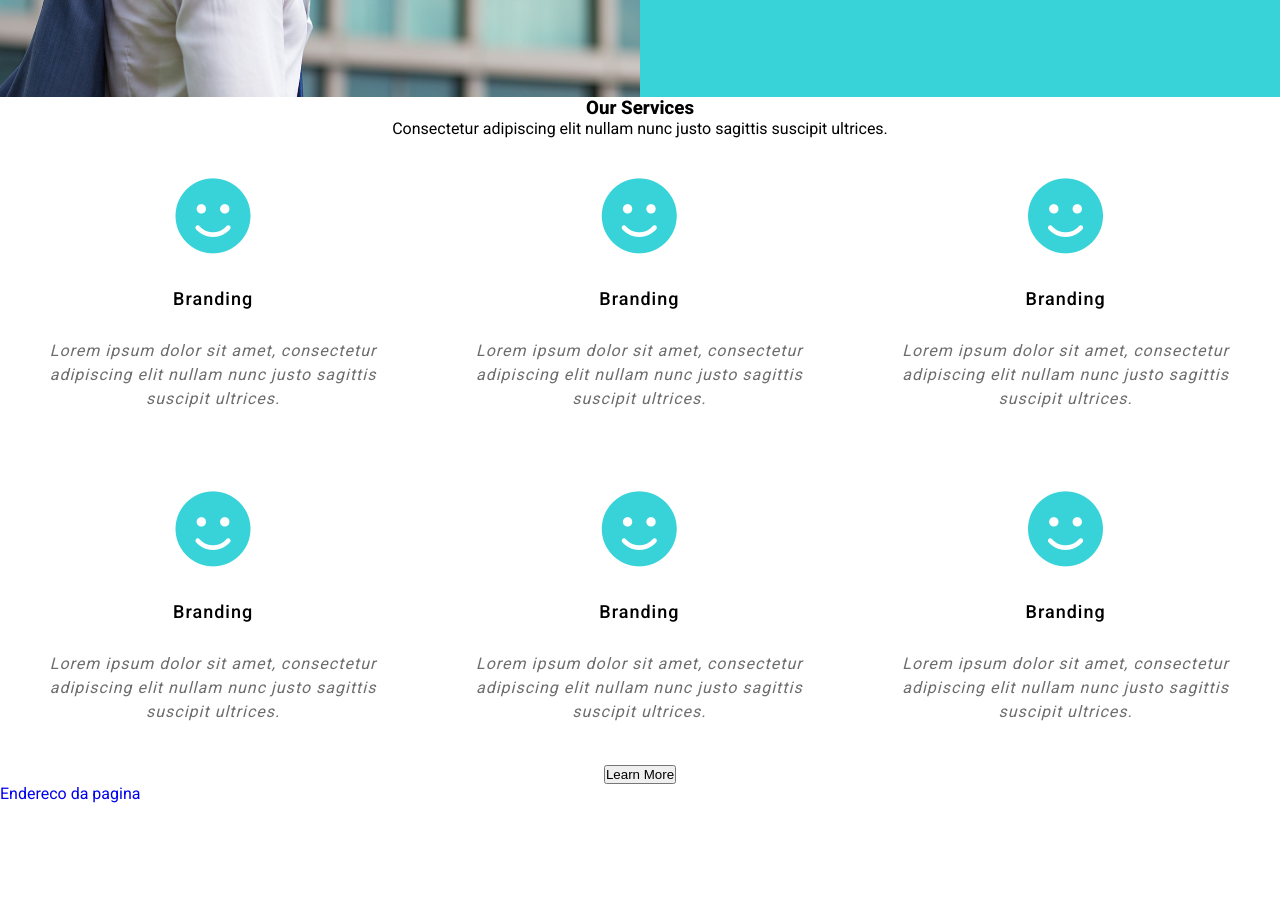
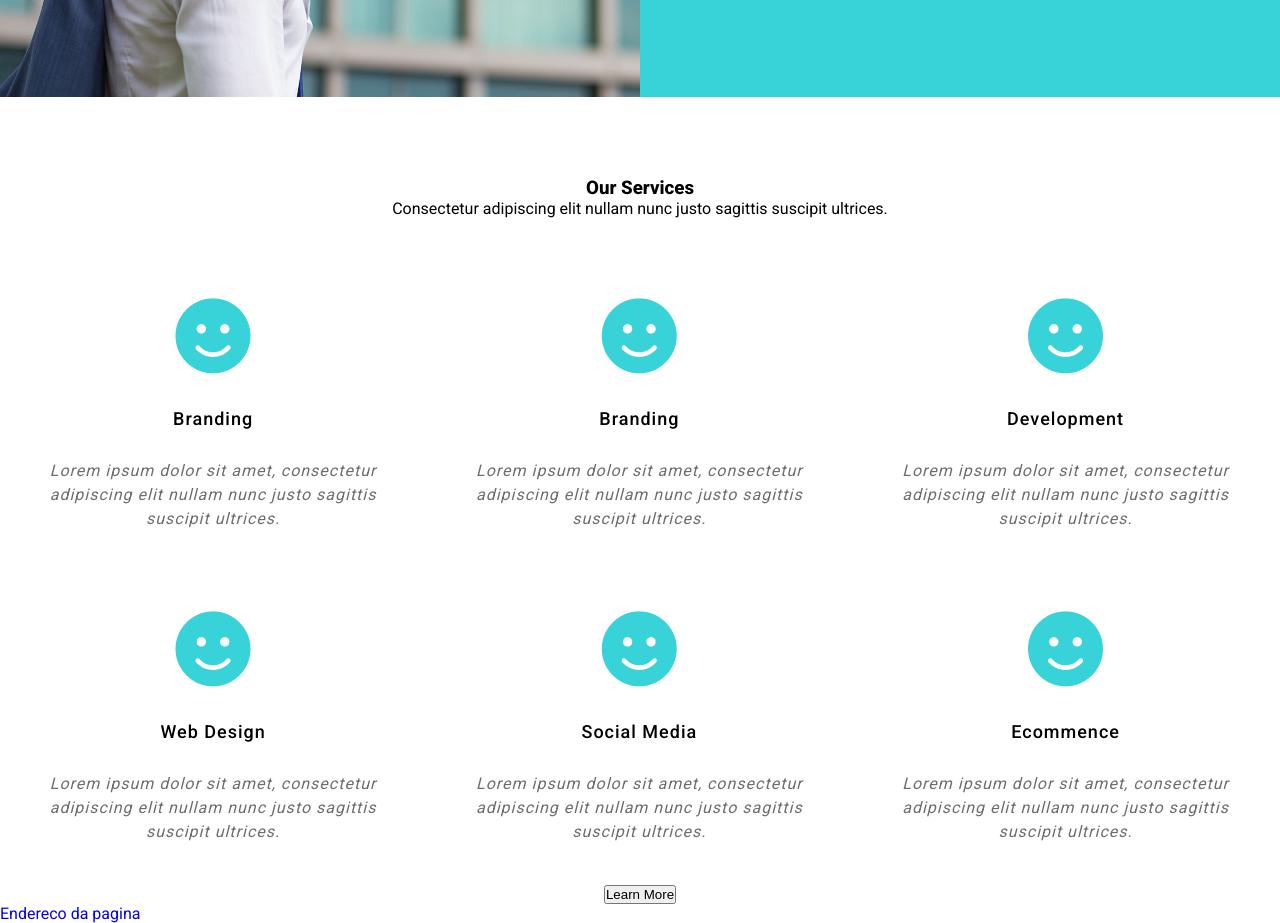
Before and after one commit to PauloHPMKT/desenvolvimento-web, a plain HTML site: page index.html in a window 1280 px wide. Shown: the part 2046-2969 px from the top of the page. Before the commit the page ends 2849 px from the top, so only its background shows below. Drawn offline with nearby package versions, Linux system fonts and the light colour scheme.

Commit message:
criando estilo de espacamento do header-categories

```diff
--- a/index.html
+++ b/index.html
@@ -69,11 +69,10 @@
         </p>
         <button>Our Work</button>
       </div>
-
     </section>
     <section class="business-information">
       <div class="size-container">
-        <img src="/img/3488.jpg" alt="imagem do executivo">
+        <img src="img/3488.jpg" alt="imagem do executivo">
       </div>
       <div class="size-container informations">
         <div>
@@ -90,7 +89,7 @@
       </div>
     </section>
     <section class="service-categories">
-      <header>
+      <header class="header-categories">
         <h3>Our Services</h3>
         <span>Consectetur adipiscing elit nullam nunc justo sagittis suscipit ultrices.</span>
       </header>
@@ -107,22 +106,22 @@
         </div>
         <div class="box">
           <i class="fa-solid fa-face-smile"></i>
-          <h5>Branding</h5>
+          <h5>Development</h5>
           <p>Lorem ipsum dolor sit amet, consectetur adipiscing elit nullam nunc justo sagittis suscipit ultrices.</p>
         </div>
         <div class="box">
           <i class="fa-solid fa-face-smile"></i>
-          <h5>Branding</h5>
+          <h5>Web Design</h5>
           <p>Lorem ipsum dolor sit amet, consectetur adipiscing elit nullam nunc justo sagittis suscipit ultrices.</p>
         </div>
         <div class="box">
           <i class="fa-solid fa-face-smile"></i>
-          <h5>Branding</h5>
+          <h5>Social Media</h5>
           <p>Lorem ipsum dolor sit amet, consectetur adipiscing elit nullam nunc justo sagittis suscipit ultrices.</p>
         </div>
         <div class="box">
           <i class="fa-solid fa-face-smile"></i>
-          <h5>Branding</h5>
+          <h5>Ecommence</h5>
           <p>Lorem ipsum dolor sit amet, consectetur adipiscing elit nullam nunc justo sagittis suscipit ultrices.</p>
         </div>
       </div>
--- a/styles.css
+++ b/styles.css
@@ -49,7 +49,7 @@ main {
 .home-page {
     display: flex;
     height: 72vh;
-    background-image: url("/img/bg-business.jpg");
+    background-image: url("img/bg-business.jpg");
     background-repeat: no-repeat;
     background-position: center;
     background-size: contain;
@@ -244,8 +244,13 @@ main {
     color: #14b8bf;
 }
 
+/* section 5 */
 .service-categories {
     text-align: center;
+}
+
+.service-categories .header-categories {
+    padding: 80px 0 40px;
 }
 
 .service-categories .our-services {
```
